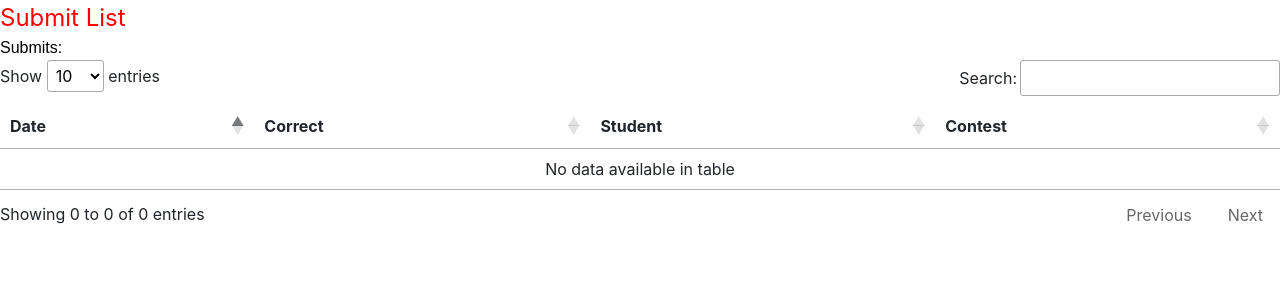
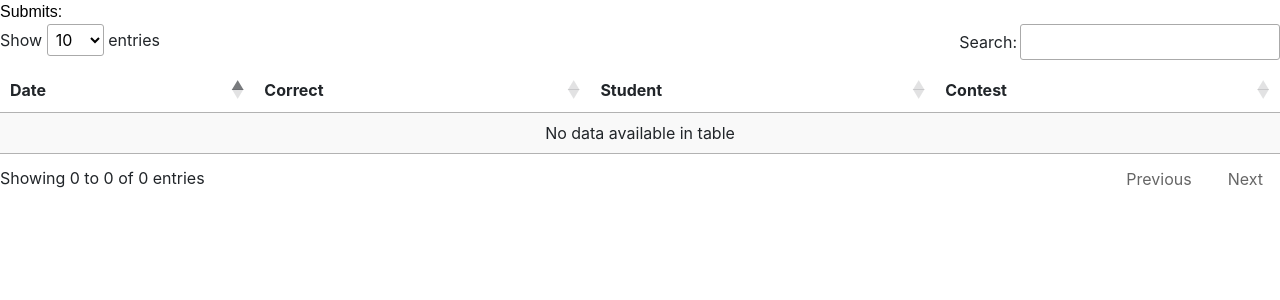
Before and after one commit to SomeUser55/awesome_school, a Flask app: page /submits in a window 1280 px wide. Shown: the part 56-356 px from the top of the page. Run offline with Flask 2, Linux system fonts and the light colour scheme; the visitor is signed in with stand-in values (Sample User, id 1); data comes from the database, SQL or seed files in the repository; data that the repository does not hold is empty; parts of the project's set-up code (start-up, migrations or seed data) failed here and were passed over; some libraries are stand-ins or nearby versions.

Commit message:
Did smth.

```diff
--- a/main_app/templates/contests.html
+++ b/main_app/templates/contests.html
@@ -4,12 +4,12 @@
 {% set nav_item_id = 'contests' %}
 
 {% block content %}
-    <div class="my_title">
+    <!-- <div class="my_title">
         {{title}}
-    </div>
+    </div> -->
 
     <div class="text">
-        Existing contests:
+        Contests:
     </div>
 
     {% for contest in contests %}
--- a/main_app/templates/submits.html
+++ b/main_app/templates/submits.html
@@ -1,5 +1,10 @@
 
 {% extends 'base.html' %}
+
+
+
+<script type="text/javascript" charset="utf8" src="https://code.jquery.com/jquery-3.5.1.js"></script>
+
 
 <link rel="stylesheet" type="text/css" href="https://cdn.datatables.net/1.10.22/css/jquery.dataTables.css">
 <script type="text/javascript" charset="utf8" src="https://cdn.datatables.net/1.10.22/js/jquery.dataTables.js"></script>
@@ -8,15 +13,16 @@
 {% set nav_item_id = 'submits' %}
 
 {% block content %}
-    <div class="my_title">
+    <!-- <div class="my_title">
         {{title}}
-    </div>
+    </div> -->
 
     <div class="text">
         Submits:
     </div>
 
-    <table id="submits_info">
+    <table id="submits_info" class="display" style="width:100%">
+    <!-- <table id="submits_info"> -->
         <thead>
             <tr>
                 <th>Date</th>
@@ -28,10 +34,11 @@
         <tbody>
             {% for submit, user, contest in records %}
                 <tr>
-                    <td>{{ submit.create_tstamp }}</td>
-                    <td><a href="{{ url_for('submit', submit_id=submit.id) }}">{{ submit.is_correct }}</a></td>
+                    <td><a href="{{ url_for('submit', submit_id=submit.id) }}">{{ submit.create_tstamp }}</a></td>
+                    <!-- <td>2011/01/25</td> -->
+                    <td>{{ submit.is_correct }}</td>
                     <td>{{ user.first_name }} {{ user.last_name  }}</td>
-                    <td>{{ contest.title }}</td>
+                    <td><a href="{{ url_for('contest', contest_id=contest.id) }}">{{ contest.title }}</a></td>
                 </tr>
             {% endfor %}
         </tbody>
--- a/main_app/views.py
+++ b/main_app/views.py
@@ -17,7 +17,7 @@ def index():
     )
 
 
-@app.route('/progress')
+@app.route('/progress/')
 @login_required
 def progress():
     return render_template(
```
